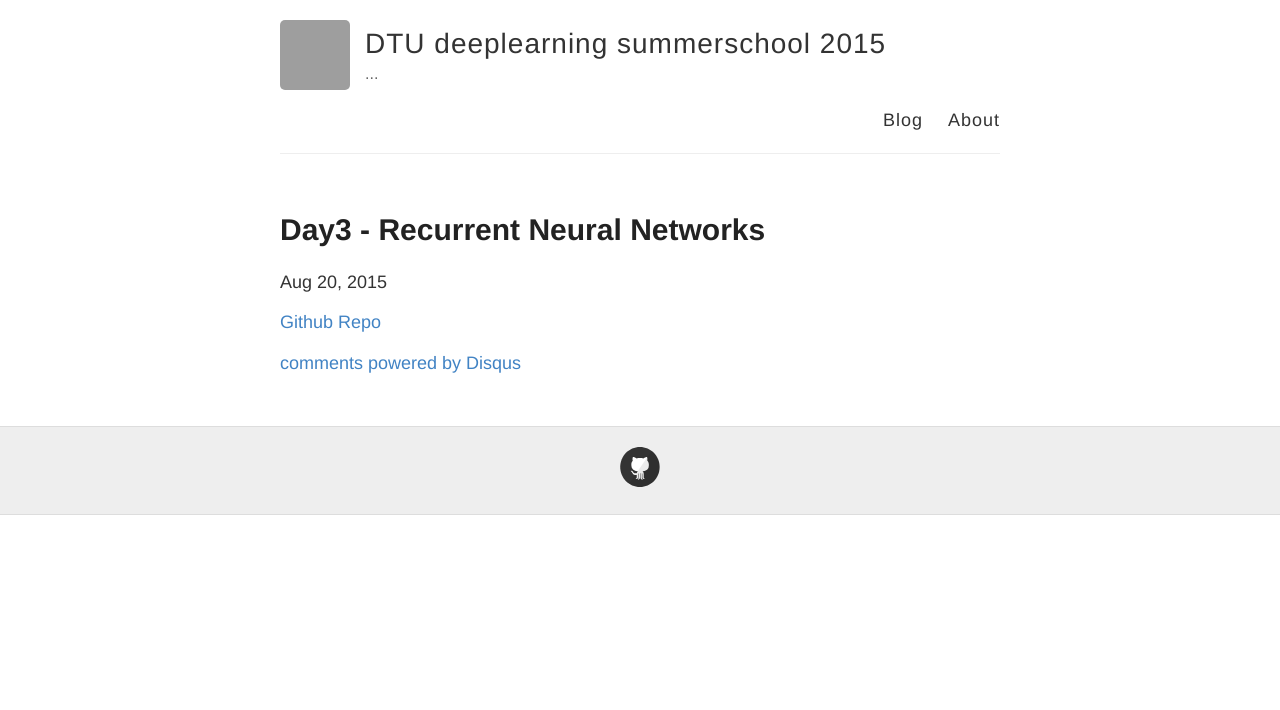
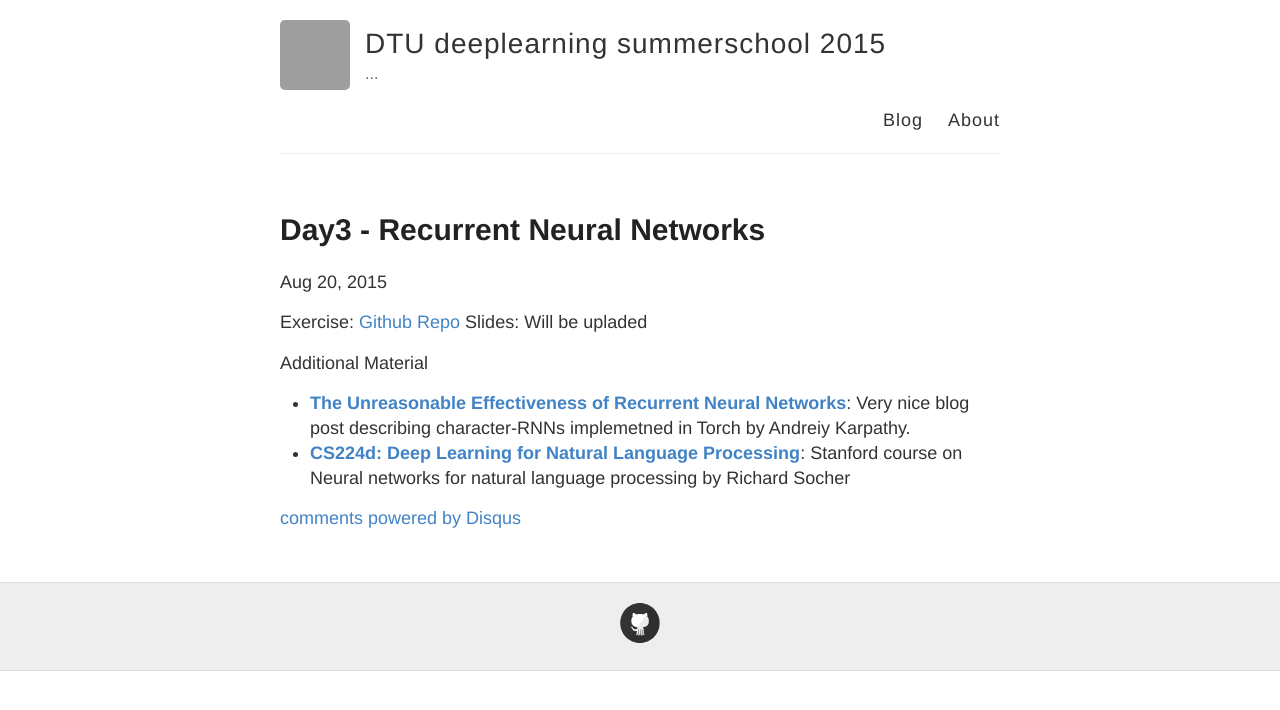
Before and after one commit to JMDP5/DTU-deeplearning.github.io, a Jekyll site: the page built from _posts/2015-8-20-Day3.md, in a window 1280 px wide. Shown: the top 710 px of the page. Built offline with Jekyll 4.4.1, drawn with Linux system fonts in a browser that asks for light colours; Markdown is read by kramdown in place of the engine named in the settings; comment, search, counter and statistics services are not loaded; grey boxes are pictures that could not be loaded.

Commit message:
run update

```diff
--- a/_posts/2015-8-20-Day3.md
+++ b/_posts/2015-8-20-Day3.md
@@ -9,4 +9,9 @@ published: true
 ---
 
 
-[Github Repo](https://github.com/DTU-deeplearning/day3-RNN)
+Exercise: [Github Repo](https://github.com/DTU-deeplearning/day3-RNN)
+Slides: Will be upladed
+
+Additional Material
+* **[The Unreasonable Effectiveness of Recurrent Neural Networks](http://karpathy.github.io/2015/05/21/rnn-effectiveness/)**: Very nice blog post describing character-RNNs implemetned in Torch by Andreiy Karpathy.
+* **[CS224d: Deep Learning for Natural Language Processing](http://cs224d.stanford.edu/syllabus.html)**: Stanford course on Neural networks for natural language processing by Richard Socher
```
